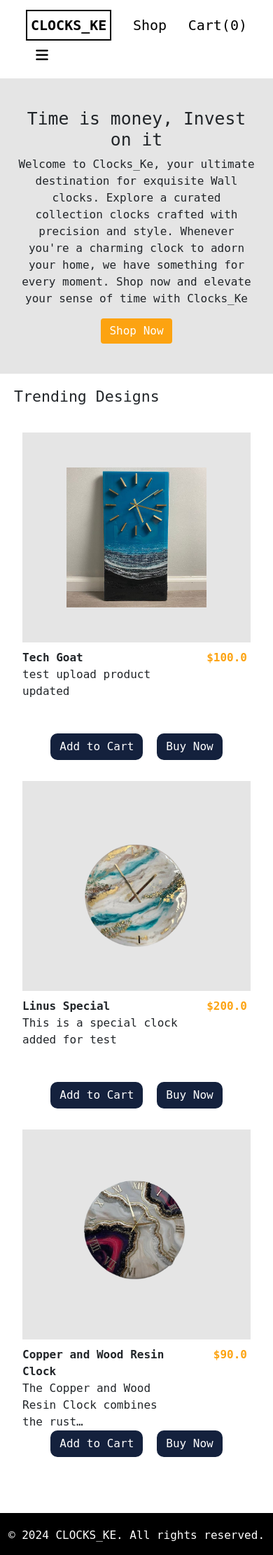
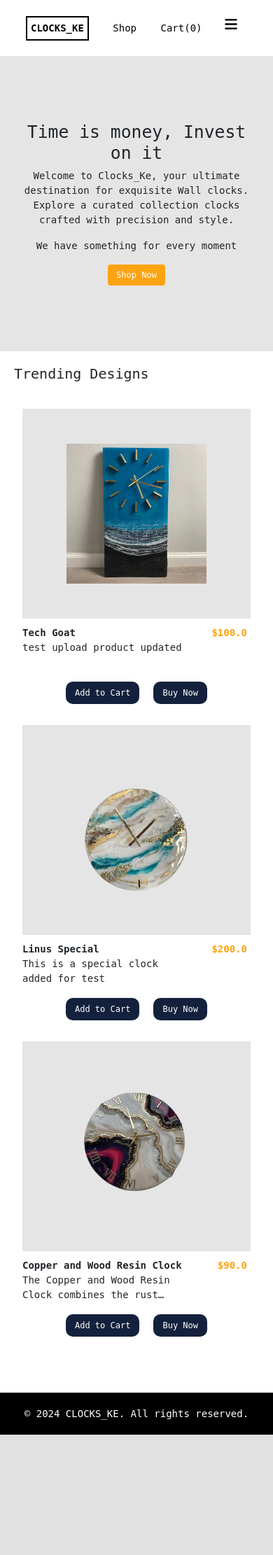
Before and after one commit to LINUSOBURA/Clocks_Ke, a Django app: page / in a window 390 px wide. Shown: the whole page at 70% size. After the commit the page ends 2050 px from the top, so only its background shows below. Run offline with Django 4.2, Linux system fonts and the light colour scheme; data comes from the database, SQL or seed files in the repository; some libraries are stand-ins or nearby versions.

Commit message:
Added corusels to store and responsiveness fixes

```diff
--- a/static/css/styles.css
+++ b/static/css/styles.css
@@ -22,6 +22,14 @@ a {
   color: black !important;
 }
 
+p{
+  font-size: 14px !important;
+}
+
+.btn{
+  font-size: 12px !important;
+}
+
 /* navbar */
 
 .navbar{
@@ -36,7 +44,7 @@ a {
 }
 
 .navbar-logo {
-  font-size: 20px;
+  font-size: 10px;
   font-weight: bold;
   border: solid 2px black;
   padding: 5px;
@@ -45,7 +53,7 @@ a {
 .navbar a {
   text-decoration: none;
   color: black;
-  font-size: 20px;
+  font-size: 14px;
   margin: 5px;
 }
 
@@ -109,6 +117,7 @@ a img {
   justify-content: center;
   align-items: center;
   text-align: center;
+  padding: 20px;
 }
 
 .barner-img img {
@@ -171,7 +180,7 @@ a img {
 
 .trending .p-details .p-text {
   max-width: 70%;
-  height: 120px;
+  height: 80px;
 }
 .trending .p-details .price {
   align-self: flex-end;
@@ -179,7 +188,7 @@ a img {
   padding-right: 5px;
   font-weight: 600;
   color: #fca311;
-  height: 120px;
+  height: 80px;
 }
 
 .trending .p-details .product-name {
--- a/store/templates/store/index.html
+++ b/store/templates/store/index.html
@@ -85,7 +85,7 @@
             {% else %}
             <span class="d-flex">
               <a href="{% url 'login' %}">
-                <p><i class="fa-regular fa-user"></i> Customer</p>
+                <i class="fa-regular fa-user"></i> <span class="d-none d-sm-inline">Customer</span>
               </a>
               <a aria-current="page" href="{% url 'login' %}">Login</a>
             </span>
--- a/store/templates/store/store.html
+++ b/store/templates/store/store.html
@@ -5,13 +5,37 @@
 			<div class="col-md-6 barner-text">
 				<h2>Time is money, Invest on it</h2>
 				<p>Welcome to Clocks_Ke, your ultimate destination for exquisite Wall clocks. Explore a curated
-					collection clocks crafted with precision and style. Whenever you're a charming clock to adorn your
-					home, we have something for every moment. Shop now and elevate your sense of time with Clocks_Ke</p>
+					collection clocks crafted with precision and style.</p>
+				<div id="carouselExampleAutoplaying" class="carousel slide" data-bs-ride="carousel">
+					<div class="carousel-inner">
+						<div class="carousel-item active">
+							<p>We have something for every moment</p>
+						</div>
+						<div class="carousel-item">
+							<p>Use our Beautiful designs to make your home standout</p>
+						</div>
+						<div class="carousel-item">
+							<p>Shop now and elevate your sense of time with Clocks_Ke</p>
+						</div>
+					</div>
+				</div>
 				<a href="{% url 'shop' %}"><button class="shop-now btn">Shop Now</button></a>
 
 			</div>
 			<div class="col-md-6 d-none d-md-block  barner-img">
-				<img src="{% static 'images/clock2.png' %}" alt="" />
+				<div id="carouselExampleAutoplaying" class="carousel slide" data-bs-ride="carousel">
+					<div class="carousel-inner">
+						<div class="carousel-item active">
+							<img src="{% static 'images/clock2.png' %}" alt="" />
+						</div>
+						<div class="carousel-item">
+							<img src="{% static 'images/clock13.png' %}" alt="" />
+						</div>
+						<div class="carousel-item">
+							<img src="{% static 'images/clock14.png' %}" alt="" />
+						</div>
+					</div>
+				</div>
 			</div>
 		</div>
 	</div>
@@ -19,7 +43,7 @@
 </section>
 
 <section class="trending">
-	<h4>Trending Designs</h4>
+	<h5>Trending Designs</h5>
 	<div class="container">
 		<div class="row">
 			{% for product in trending_products %}
```
Also changed, not shown: static/images/clock13.png (added), static/images/clock14.png (added).
